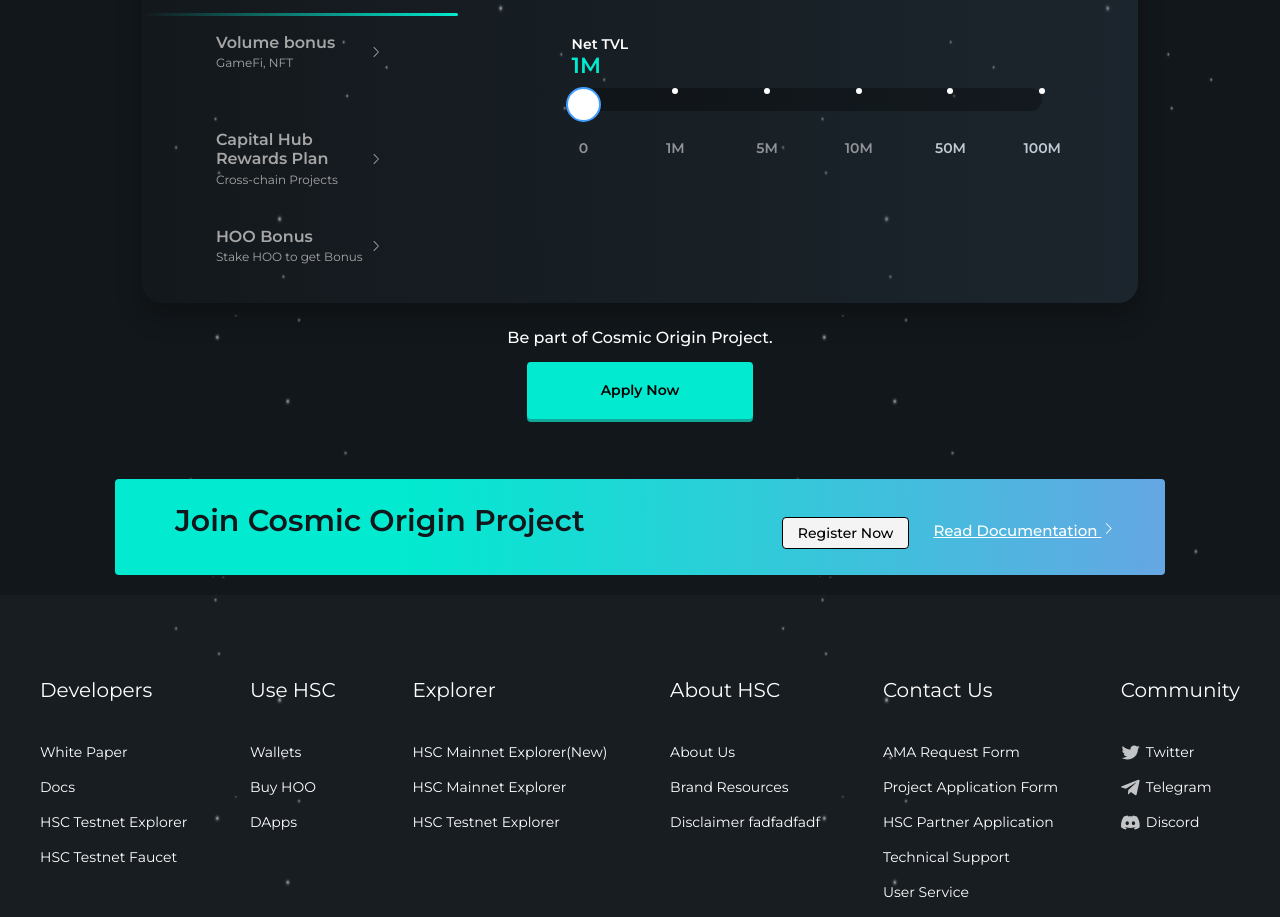
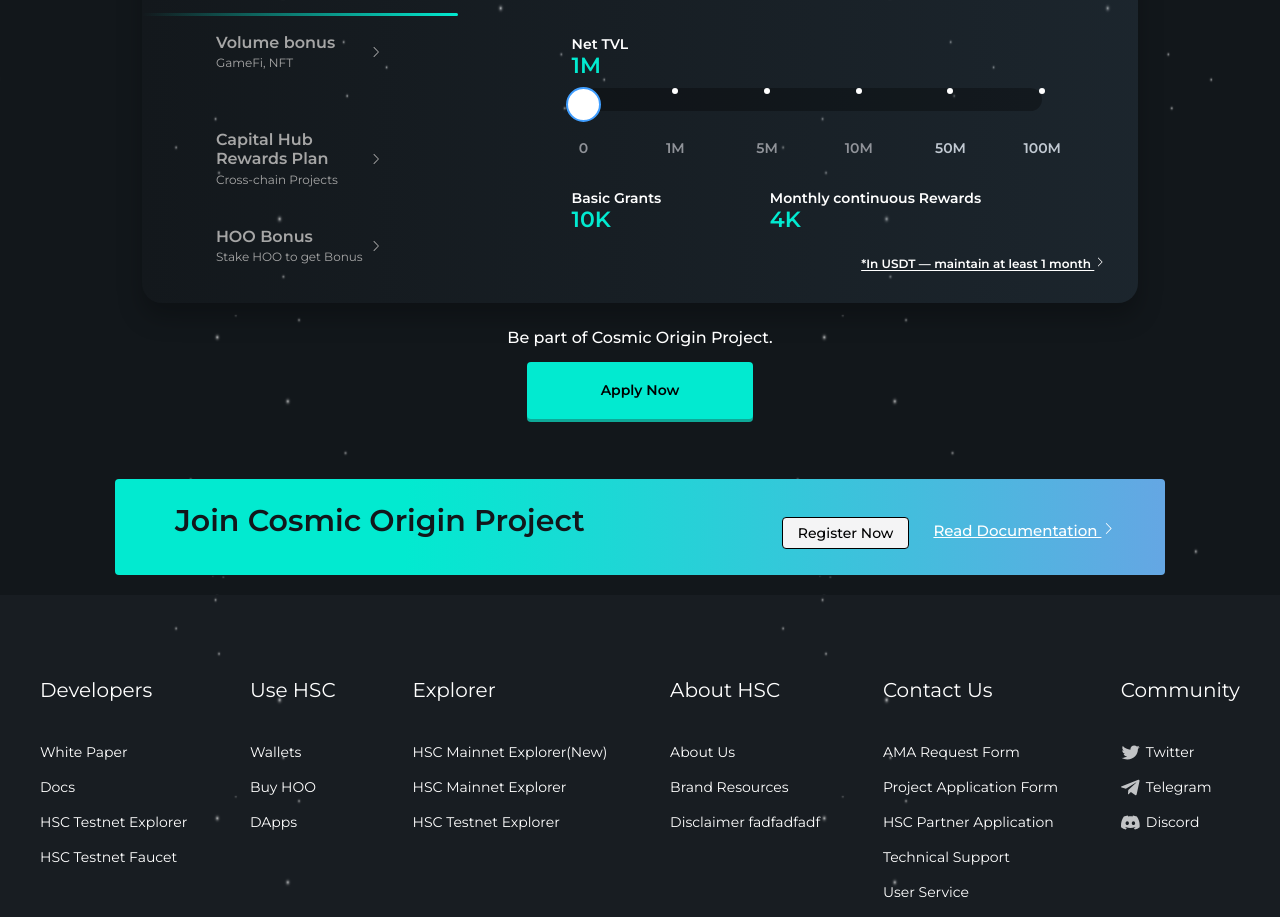
Before and after one commit to rizwanzaheer/hsc-revamp, a Vue app: page /hsc-revamp in a window 1280 px wide. Shown: the part 2451-3368 px from the top of the page. Built offline with nearby package versions, Linux system fonts and the light colour scheme.

Commit message:
add the button title and links

```diff
--- a/src/components/CustomTabs.vue
+++ b/src/components/CustomTabs.vue
@@ -36,6 +36,29 @@
                             size="large"
                         ></el-slider>
                     </div>
+                </el-col>
+                <el-col :span="8">
+                    <h6
+                        class="text-white text-[14px] leading-[17.07px] font-[600] mt-[70px]"
+                    >Basic Grants</h6>
+                    <h2 class="text-[#02EAD0] text-[22px] leading-[26.82px] font-[600]">10K</h2>
+                </el-col>
+                <el-col :span="16">
+                    <h6
+                        class="text-white text-[14px] leading-[17.07px] font-[600] mt-[70px]"
+                    >Monthly continuous Rewards</h6>
+                    <h2 class="text-[#02EAD0] text-[22px] leading-[26.82px] font-[600]">4K</h2>
+                </el-col>
+                <el-col :span="24">
+                    <h6
+                        class="text-white text-[12px] leading-[20px] mt-[20px] underline text-right underline-offset-2"
+                    >
+                        *In USDT — maintain at least 1 month
+                        <el-icon>
+                            <arrow-right />
+                        </el-icon>
+                    </h6>
+                    <!-- <h2 class="text-[#02EAD0] text-[22px] leading-[26.82px] font-[600]">4K</h2> -->
                 </el-col>
             </el-row>
         </el-tab-pane>
```
